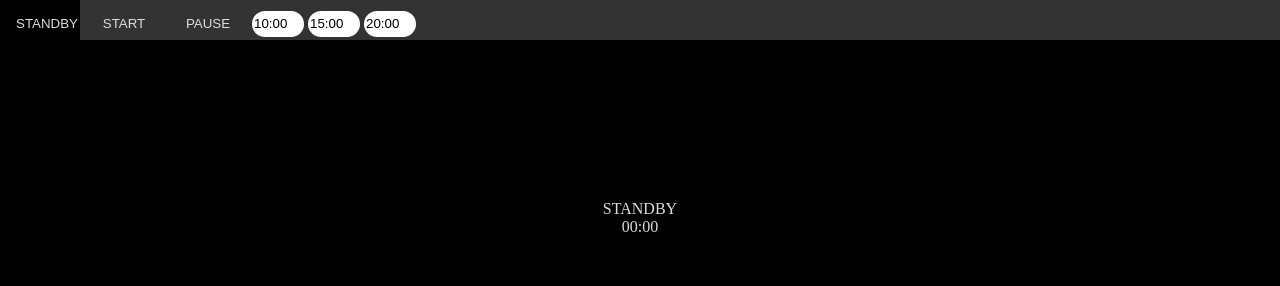
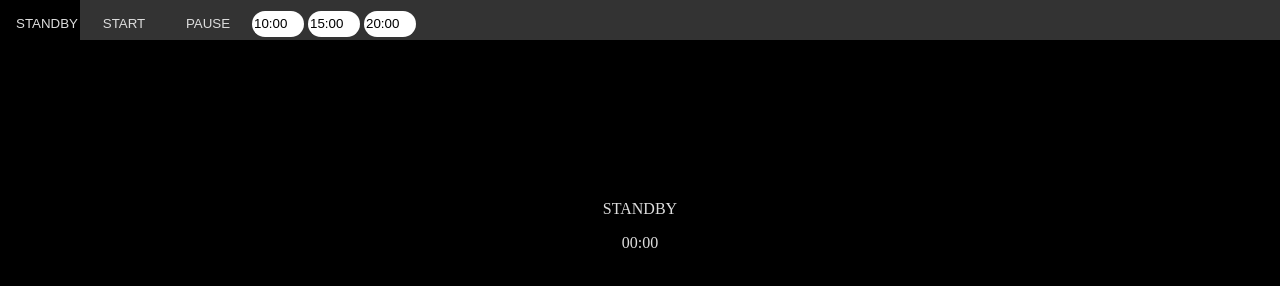
Before and after one commit to cat2koban/vue-timekeeper, a plain HTML site: page timekeeper.html in a window 1280 px wide. Drawn offline with nearby package versions, Linux system fonts and the light colour scheme.

Commit message:
ちょっと上に幅欲しかった

```diff
--- a/css/main.css
+++ b/css/main.css
@@ -36,3 +36,7 @@ input {
   border-radius: 1rem;
   border-style: none;
 }
+
+#time {
+  margin-top: 1rem;
+}
```
